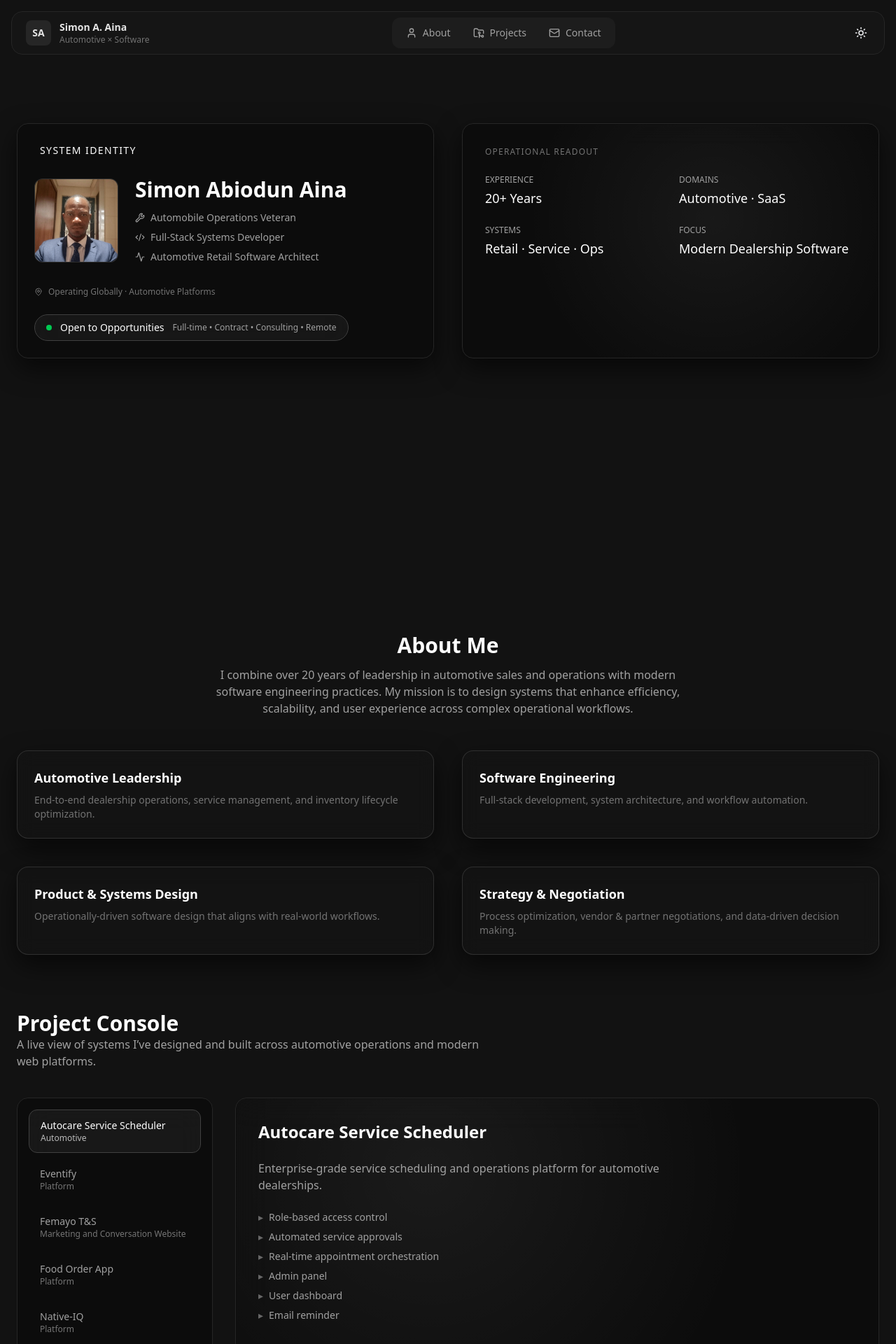
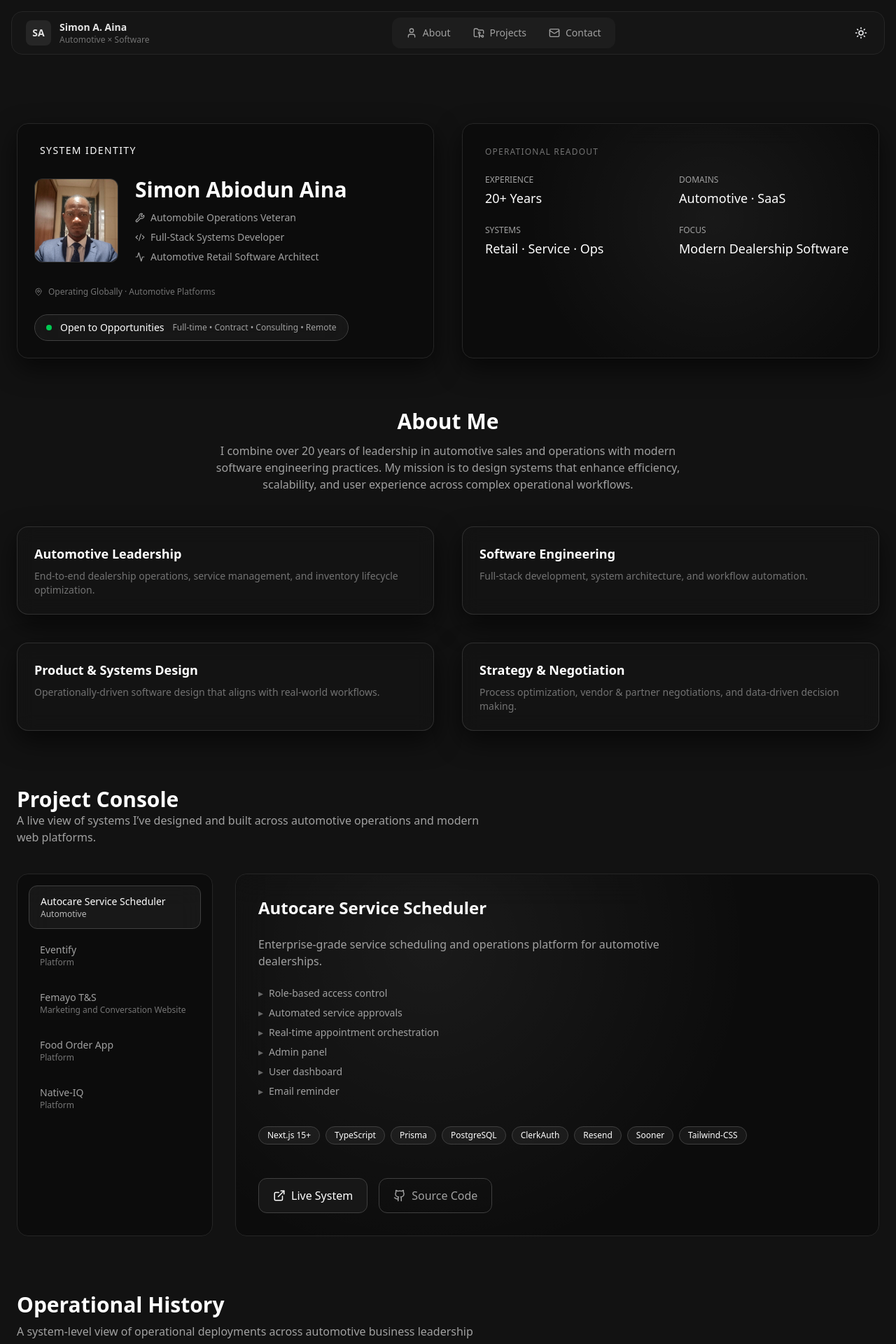
Before and after one commit to Ojfirst/simon-portfolio, a Next.js app: page / in a window 1280 px wide. Shown: the top 1920 px of the page at 70% size. Built offline with nearby package versions, Linux system fonts and the light colour scheme.

Commit message:
UI responsiveness: Improve min height for tab device

```diff
--- a/src/components/hero/hero.tsx
+++ b/src/components/hero/hero.tsx
@@ -18,10 +18,11 @@ export const OperationsHero = () => {
   const { resolvedTheme } = useTheme();
   const { textColor, subTextColor, imageBg, panelBg, mutedText } = useThemeTokens();
 
+  console.log(isMobile)
   const theme = resolvedTheme as ThemeMode
 
   return (
-    <section className={`relative min-h-[90vh] ${isMobile ? 'pt-2' : 'pt-16'}`}>
+    <section className={`relative  ${isMobile ? 'min-h-[10vh] pt-2' : 'min-h-[40vh] pt-16'}`}>
       <JsonLd schema={softwareApplicationSchema} />
 
       <div className="max-w-7xl mx-auto px-6 grid grid-cols-1 lg:grid-cols-2 gap-10">
--- a/src/components/projects/project-section-mobile.tsx
+++ b/src/components/projects/project-section-mobile.tsx
@@ -4,7 +4,8 @@ import { useState } from "react"
 import { projects, Project } from "@/components/projects/project.data"
 import { ExternalLink, Github, X } from "lucide-react"
 import { useThemeTokens } from "@/lib/theme/useThemeTokens"
-import Link from "next/link"
+import Link from "next/link";
+import { useMobile } from "@/hooks/use-mobile"
 
 const ProjectsConsoleMobile = () => {
   const [selected, setSelected] = useState<Project | null>(null)
@@ -12,6 +13,8 @@ const ProjectsConsoleMobile = () => {
     textColor,
     subTextColor,
   } = useThemeTokens()
+
+  const isMobile = useMobile();
 
   return (
     <section
@@ -97,12 +100,12 @@ const ProjectsConsoleMobile = () => {
             </div>
 
             {/* Links */}
-            <div className="flex gap-4">
+            <div className="flex flex-wrap gap-4">
               {selected.liveUrl && (
                 <Link
                   href={selected.liveUrl}
                   target="_blank"
-                  className="flex items-center gap-2 px-5 py-3 rounded-xl bg-neutral-900 dark:bg-neutral-800 border border-neutral-700 hover:bg-neutral-800 dark:hover:bg-neutral-700 transition text-white"
+                  className={`flex items-center gap-2 px-5 py-3 rounded-xl bg-neutral-900 dark:bg-neutral-800 border border-neutral-700 hover:bg-neutral-800 dark:hover:bg-neutral-700 transition text-white ${isMobile ? 'w-full' : ''}`}
                 >
                   <ExternalLink size={18} />
                   Live Demo
@@ -112,7 +115,7 @@ const ProjectsConsoleMobile = () => {
                 <Link
                   href={selected.githubUrl}
                   target="_blank"
-                  className={`flex items-center gap-2 px-5 py-3 rounded-xl border border-neutral-700 bg-neutral-700 dark:hover:bg-neutral-800 transition dark:text-white dark:hover:text-neutral-100`}
+                  className={`flex items-center gap-2 px-5 py-3 rounded-xl border border-neutral-700 bg-neutral-700 dark:hover:bg-neutral-800 transition dark:text-white dark:hover:text-neutral-100 ${isMobile ? 'w-full' : ''}`}
                 >
                   <Github size={18} />
                   Source Code
--- a/src/components/projects/project.data.ts
+++ b/src/components/projects/project.data.ts
@@ -30,13 +30,14 @@ export const projects: Project[] = [
 			'Email reminder',
 		],
 		stack: [
-			'Next.js',
+			'Next.js 15+',
 			'TypeScript',
 			'Prisma',
 			'PostgreSQL',
-			'Tailwind',
+			'ClerkAuth',
 			'Resend',
 			'Sooner',
+			'Tailwind-CSS',
 		],
 		liveUrl:
 			'https://automobile-service-schedular-y25f-git-ff2a3f-ojfirsts-projects.vercel.app/',
--- a/src/hooks/use-mobile.ts
+++ b/src/hooks/use-mobile.ts
@@ -2,10 +2,11 @@
 
 import { useEffect, useState } from 'react';
 
-const MOBILE_BREAKPOINT = 750;
+const MOBILE_BREAKPOINT = 700;
 
 const useMobile = (): boolean => {
 	// Provide initial value based on current window width (if available)
+
 	const getInitialIsMobile = (): boolean => {
 		return typeof window !== 'undefined'
 			? window.innerWidth < MOBILE_BREAKPOINT
```
